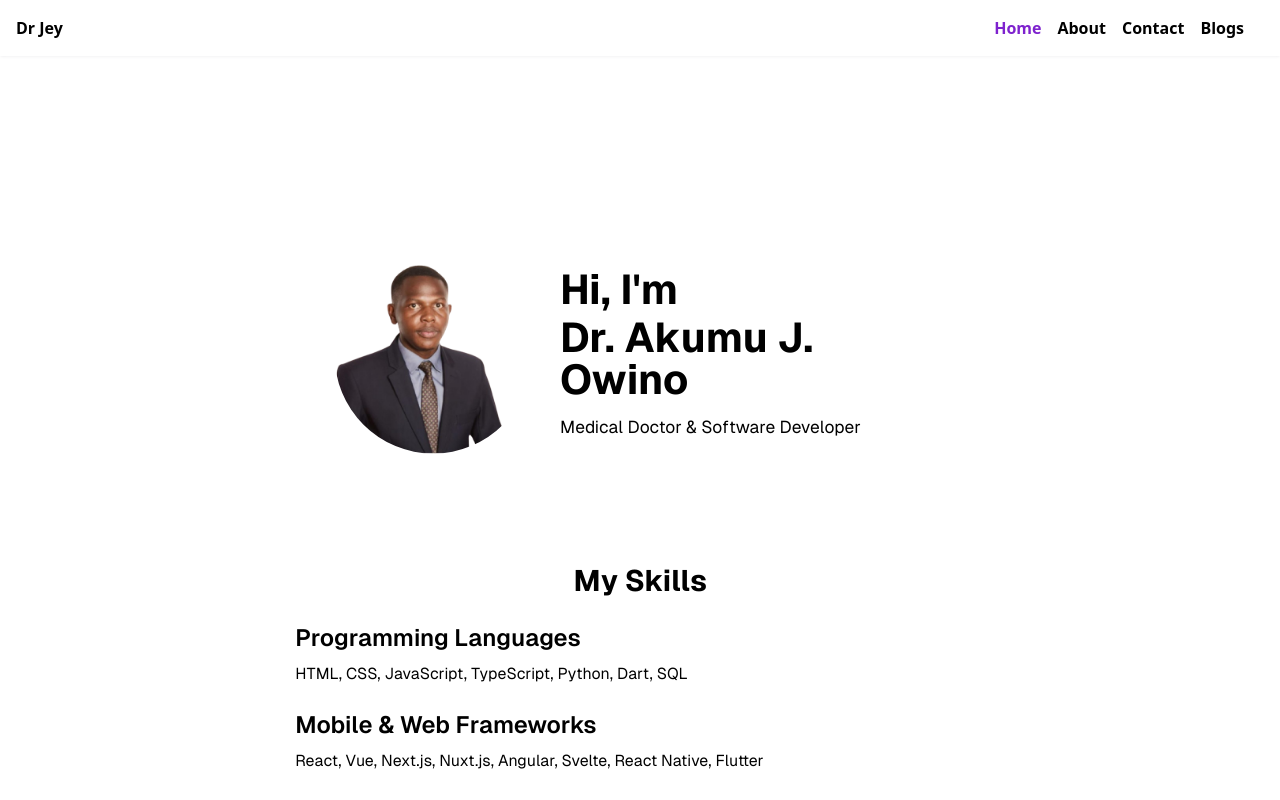
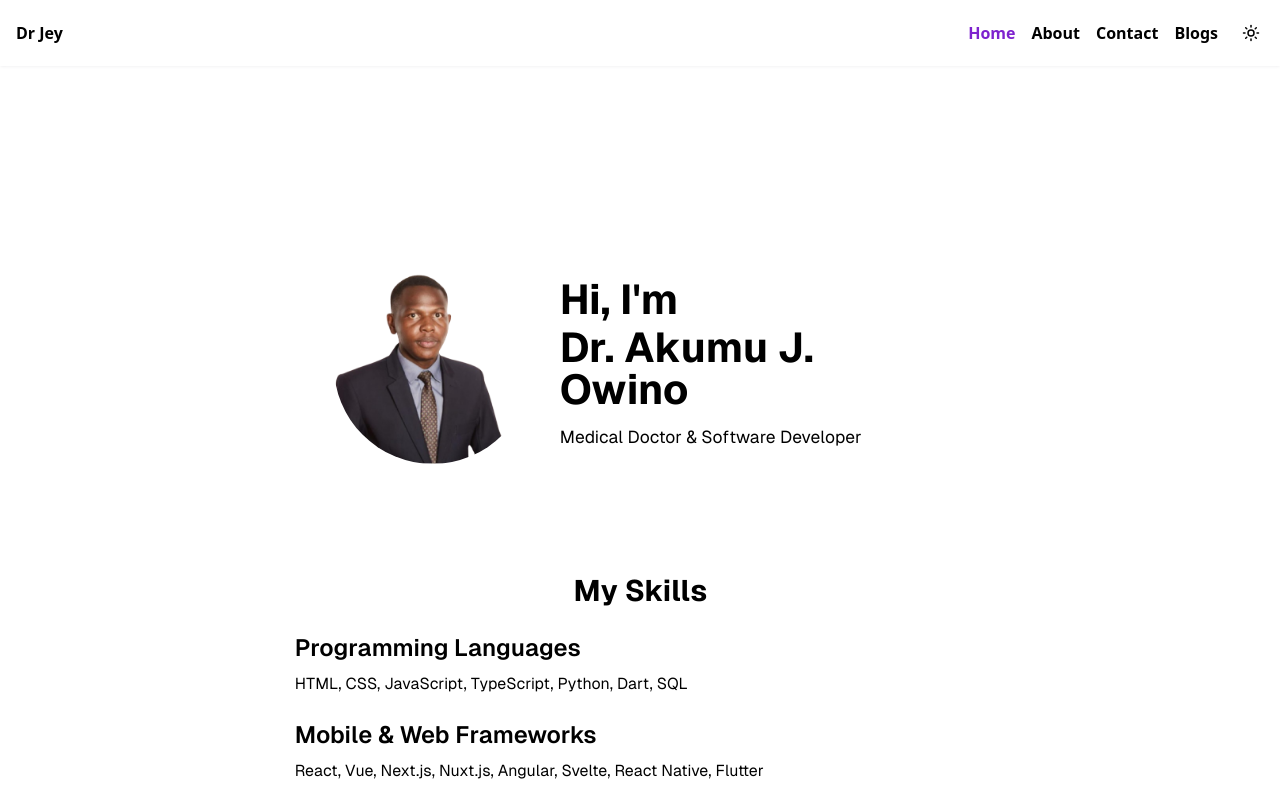
Before and after one commit to AkumuJey/portfolio, a Next.js app: page / in a window 1280 px wide. Shown: the top 800 px of the page. Built offline with nearby package versions, Linux system fonts and the light colour scheme.

Commit message:
Edits for hydration mismatch

```diff
--- a/src/app/layout.tsx
+++ b/src/app/layout.tsx
@@ -52,21 +52,22 @@ export default function RootLayout({
   children: React.ReactNode;
 }>) {
   return (
-    <html lang="en">
+    <html lang="en" suppressHydrationWarning>
       <head>
         <meta
           name="google-site-verification"
           content="i6V4ylstlMaEA7mozHCO6tuTpG3R8qUXJNWTt_Ja9aA"
         />
       </head>
-      <ThemeProvider
-        attribute="class"
-        defaultTheme="system"
-        enableSystem
-        disableTransitionOnChange
+      <body
+        className={`${geistSans.variable} ${geistMono.variable} antialiased bg-white dark:bg-zinc-800 text-black dark:text-slate-100 w-full`}
+        suppressHydrationWarning
       >
-        <body
-          className={`${geistSans.variable} ${geistMono.variable} antialiased bg-white dark:bg-zinc-800 text-black dark:text-slate-100 w-full`}
+        <ThemeProvider
+          attribute="class"
+          defaultTheme="system"
+          enableSystem
+          disableTransitionOnChange
         >
           <Navbar />
           {/* <FloatingNav
@@ -78,8 +79,8 @@ export default function RootLayout({
         /> */}
           {children}
           <Footer />
-        </body>
-      </ThemeProvider>
+        </ThemeProvider>
+      </body>
     </html>
   );
 }
--- a/src/components/ThemeToggle.tsx
+++ b/src/components/ThemeToggle.tsx
@@ -1,28 +1,27 @@
 "use client";
+
 import { Moon, Sun } from "lucide-react";
 import { useTheme } from "next-themes";
 import { useEffect, useState } from "react";
 
-type Theme = "light" | "dark";
+export default function ThemeToggle() {
+  const { theme, setTheme } = useTheme();
+  const [mounted, setMounted] = useState(false);
 
-const ThemeToggle = () => {
-  const { setTheme, theme } = useTheme();
-  const toggleTheme = () => {
-    if (theme === "light") {
-      setTheme("dark");
-      return;
-    } else {
-      setTheme("light");
-    }
-  };
+  // Prevent hydration mismatch (theme is undefined on first render)
+  useEffect(() => setMounted(true), []);
+
+  if (!mounted) return null;
+
+  const isLight = theme === "light";
+
   return (
-    <div className="flex items-center space-x-4">
-      <button onClick={toggleTheme} className="py-1 px-1 rounded">
-        {theme === "light" && <Moon />}
-        {theme === "dark" && <Sun />}
-      </button>
-    </div>
+    <button
+      onClick={() => setTheme(isLight ? "dark" : "light")}
+      className="p-2 rounded-md transition-colors hover:bg-zinc-100 dark:hover:bg-zinc-800"
+      aria-label="Toggle theme"
+    >
+      {isLight ? <Moon size={18} /> : <Sun size={18} />}
+    </button>
   );
-};
-
-export default ThemeToggle;
+}
```
Also changed, not shown: src/hooks/useWindowSize.ts (deleted, +0 -29 lines).
